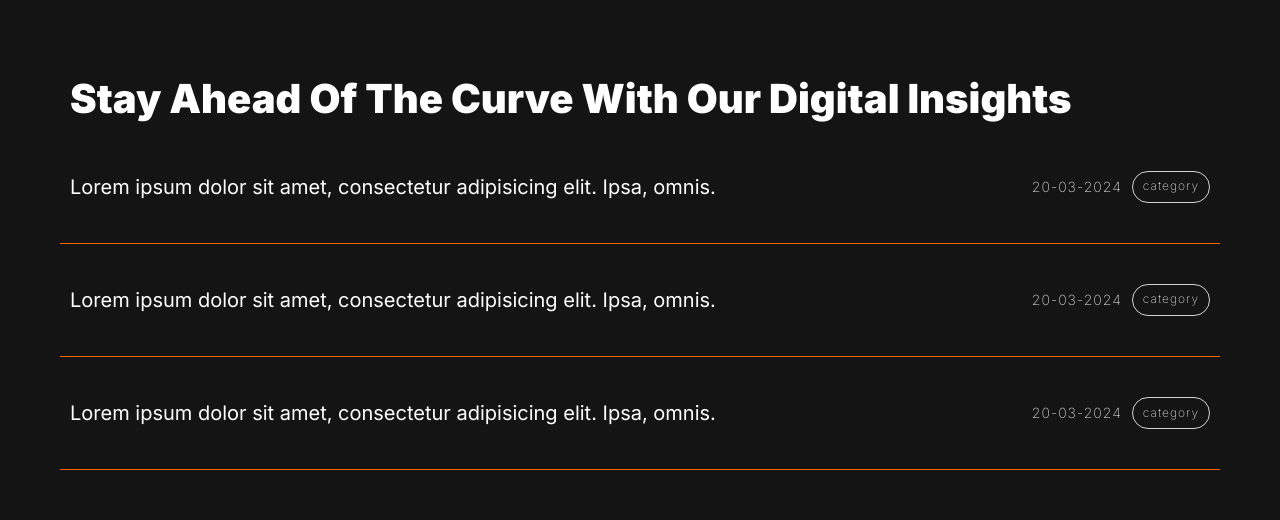
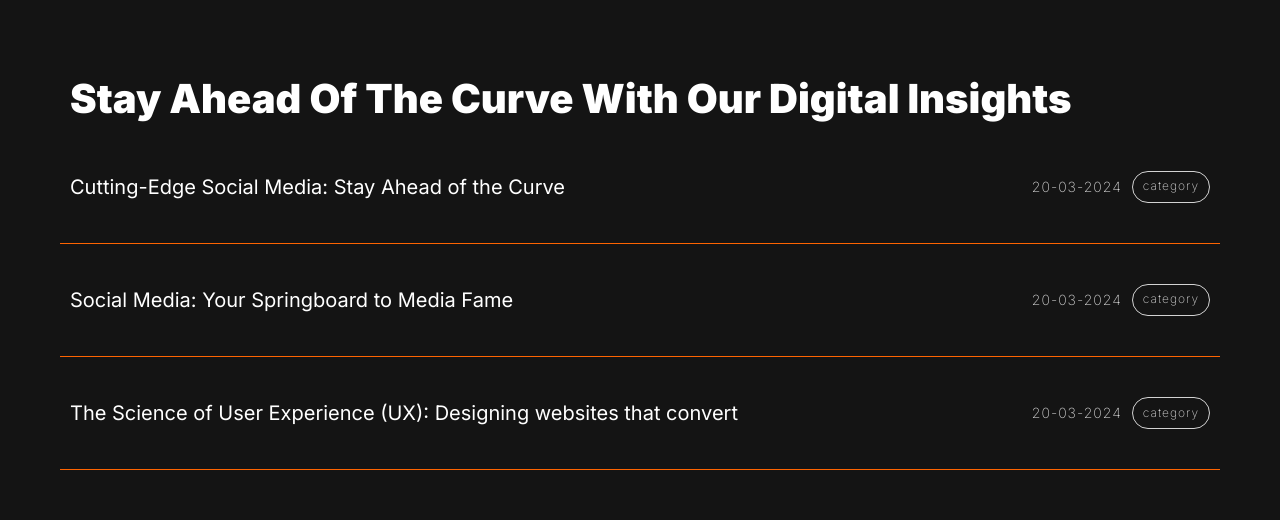
Before and after one commit to GauravUkinkar/Diwse-Global, a Next.js app: page / in a window 1280 px wide. Shown: the part 3200-3720 px from the top of the page. Built offline with nearby package versions, Linux system fonts and the light colour scheme.

Commit message:
Update Accordian.js

```diff
--- a/component/accordian/Accordian.js
+++ b/component/accordian/Accordian.js
@@ -2,9 +2,9 @@ import React from "react";
 import "./accordian.scss";
 const Accordian = () => {
   const accordianContent = [
-    "Lorem ipsum dolor sit amet, consectetur adipisicing elit. Ipsa, omnis.",
-    "Lorem ipsum dolor sit amet, consectetur adipisicing elit. Ipsa, omnis.",
-    "Lorem ipsum dolor sit amet, consectetur adipisicing elit. Ipsa, omnis.",
+    "Cutting-Edge Social Media: Stay Ahead of the Curve",
+    "Social Media: Your Springboard to Media Fame",
+"The Science of User Experience (UX): Designing websites that convert",
   ];
 
   return (
@@ -12,7 +12,7 @@ const Accordian = () => {
       <div className="accordian-parent parent ">
         <div className="accoridan-cont cont">
           <h3 className="heading">
-            Stay Ahead of the Curve with Our Digital Insights
+          Stay Ahead of the Curve with Our Digital Insights
           </h3>
           <div className="blogs-list">
             {accordianContent.map((content, index) => (
```
